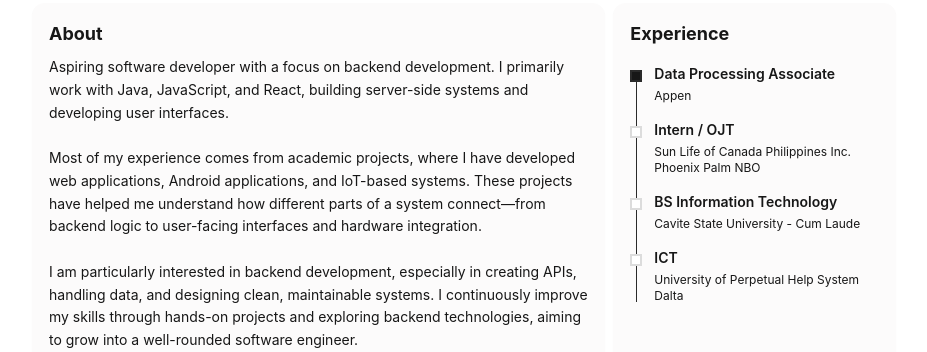
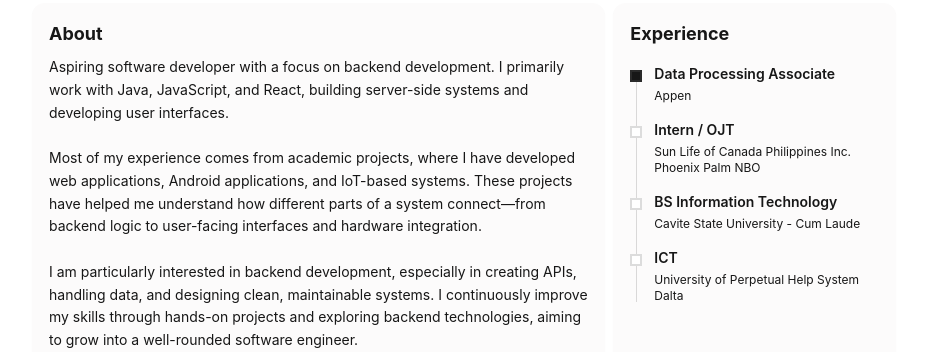
Before and after one commit to cln-clark/my-portfolio, a Next.js app: page / in a window 1280 px wide. Shown: the part 231-583 px from the top of the page, without its empty margins (176-1103 px from the left). Built offline with nearby package versions, Linux system fonts and the light colour scheme.

Commit message:
Clean up experience card

```diff
--- a/app/page.tsx
+++ b/app/page.tsx
@@ -147,7 +147,7 @@ export default function Home() {
           <h2 className="text-lg font-bold">Experience</h2>
 
           <div className="relative space-y-4 mt-4" /* List of Experience */>
-            <div className="absolute left-1.5 top-1.5 h-[calc(100%-8px)] w-px bg-accent"></div>
+            <div className="absolute left-1.5 top-1.5 h-[calc(100%-8px)] w-px bg-[var(--foreground)]/15"></div>
 
             <div className="relative pl-6 group/role">
               <div className="absolute left-0 top-1.5 w-3 h-3 border-2 border-accent bg-[var(--foreground)] transition-colors"></div>
```
